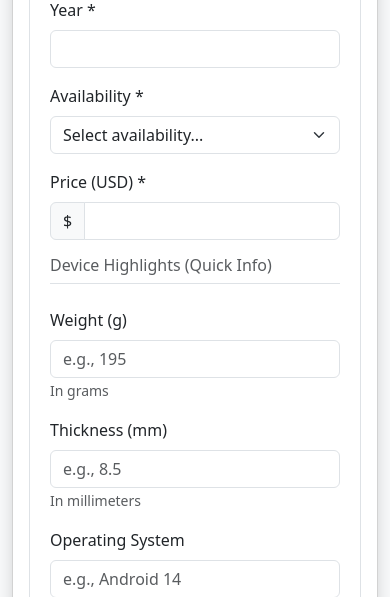
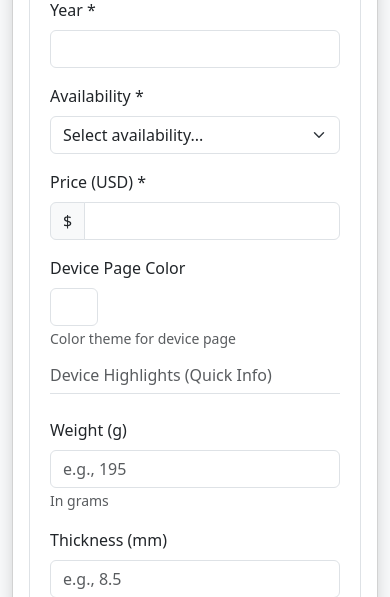
Before and after one commit to workwithHasnain/MobileInventoryPanelLatest, a PHP site: page /MobileInventoryPanelLatest/add_device.php in a window 390 px wide, after a click on "General". Shown: the part 748-1345 px from the top of the page. Run offline with PHP 8.4, Linux system fonts and the light colour scheme; the visitor is signed in with stand-in values (Sample User, id 1); data that the repository does not hold is empty; some libraries are stand-ins or nearby versions.

Commit message:
Add color field for phones background -Done

```diff
--- a/add_device.php
+++ b/add_device.php
@@ -104,6 +104,7 @@ if ($_SERVER['REQUEST_METHOD'] === 'POST') {
             'year' => ($year === '') ? null : $year,
             'availability' => ($availability === '') ? null : $availability,
             'price' => ($price === '') ? null : $price,
+            'device_page_color' => !empty($_POST['device_page_color']) ? trim($_POST['device_page_color']) : null,
             'image' => $image_path,
             'images' => $image_paths,
 
@@ -305,6 +306,14 @@ if ($_SERVER['REQUEST_METHOD'] === 'POST') {
                                                         <div class="invalid-feedback"><?php echo htmlspecialchars($errors['price']); ?></div>
                                                     <?php endif; ?>
                                                 </div>
+                                            </div>
+
+                                            <div class="col-md-4 mb-3">
+                                                <label for="device_page_color" class="form-label">Device Page Color</label>
+                                                <input type="color" class="form-control form-control-color" id="device_page_color" name="device_page_color"
+                                                    value="<?php echo isset($_POST['device_page_color']) ? htmlspecialchars($_POST['device_page_color']) : '#ffffff'; ?>"
+                                                    title="Choose a color for the device page theme">
+                                                <small class="form-text text-muted">Color theme for device page</small>
                                             </div>
 
                                             <!-- Highlight Fields Section -->
--- a/complete_database_schema.sql
+++ b/complete_database_schema.sql
@@ -81,6 +81,7 @@ CREATE TABLE IF NOT EXISTS phones (
     year INTEGER,
     availability VARCHAR(50),
     price DECIMAL(10,2),
+    device_page_color VARCHAR(7), -- Hex color code (e.g., #ffffff)
     image VARCHAR(255),
     images TEXT[], -- Array of image paths
     created_at TIMESTAMP DEFAULT CURRENT_TIMESTAMP,
--- a/issues.txt
+++ b/issues.txt
@@ -22,7 +22,7 @@ System ui fonts in all pages -Done
 
 Css/ styles images, post body minor issues -> live
 
-Add color field for phones background
+Add color field for phones background -Done
 
 Brands modal -Done
 
--- a/simple_device_insert.php
+++ b/simple_device_insert.php
@@ -56,14 +56,14 @@ function simpleAddDevice($phone)
         // Build the insert query matching exact schema column order
         $sql = "
             INSERT INTO phones (
-                release_date, name, brand_id, brand, year, availability, price, image, images,
+                release_date, name, brand_id, brand, year, availability, price, device_page_color, image, images,
                 network, launch, body, display, platform, memory,
                 main_camera, selfie_camera, sound, comms, features, battery, misc,
                 weight, thickness, os, storage, card_slot,
                 display_size, display_resolution, main_camera_resolution, main_camera_video,
                 ram, chipset_name, battery_capacity, wired_charging, wireless_charging
             ) VALUES (
-                :release_date, :name, :brand_id, :brand, :year, :availability, :price, :image, :images,
+                :release_date, :name, :brand_id, :brand, :year, :availability, :price, :device_page_color, :image, :images,
                 :network, :launch, :body, :display, :platform, :memory,
                 :main_camera, :selfie_camera, :sound, :comms, :features, :battery, :misc,
                 :weight, :thickness, :os, :storage, :card_slot,
@@ -89,6 +89,7 @@ function simpleAddDevice($phone)
             ':year' => $nullIfEmpty($phone['year'] ?? null),
             ':availability' => $nullIfEmpty($phone['availability'] ?? null),
             ':price' => $nullIfEmpty($phone['price'] ?? null),
+            ':device_page_color' => $nullIfEmpty($phone['device_page_color'] ?? null),
             ':image' => $nullIfEmpty($phone['image'] ?? null),
             ':images' => $toPostgresArray($phone['images'] ?? []),
 
--- a/simple_device_update.php
+++ b/simple_device_update.php
@@ -66,6 +66,7 @@ function simpleUpdateDevice($id, $phone)
                 year = :year,
                 availability = :availability,
                 price = :price,
+                device_page_color = :device_page_color,
                 image = :image,
                 images = :images,
                 network = :network,
@@ -121,6 +122,7 @@ function simpleUpdateDevice($id, $phone)
             ':year' => $nullIfEmpty($phone['year'] ?? $existing['year'] ?? null),
             ':availability' => $nullIfEmpty($phone['availability'] ?? $existing['availability'] ?? null),
             ':price' => $nullIfEmpty($phone['price'] ?? $existing['price'] ?? null),
+            ':device_page_color' => $nullIfEmpty($phone['device_page_color'] ?? $existing['device_page_color'] ?? null),
             ':image' => $nullIfEmpty($imageVal),
             ':images' => $toPostgresArray($imagesVal ?? []),
 
```
Also changed, not shown: device.php (+12 -2 lines), edit_device.php (+10 -0 lines), migrate_add_device_page_color.php (added, +68 -0 lines).
